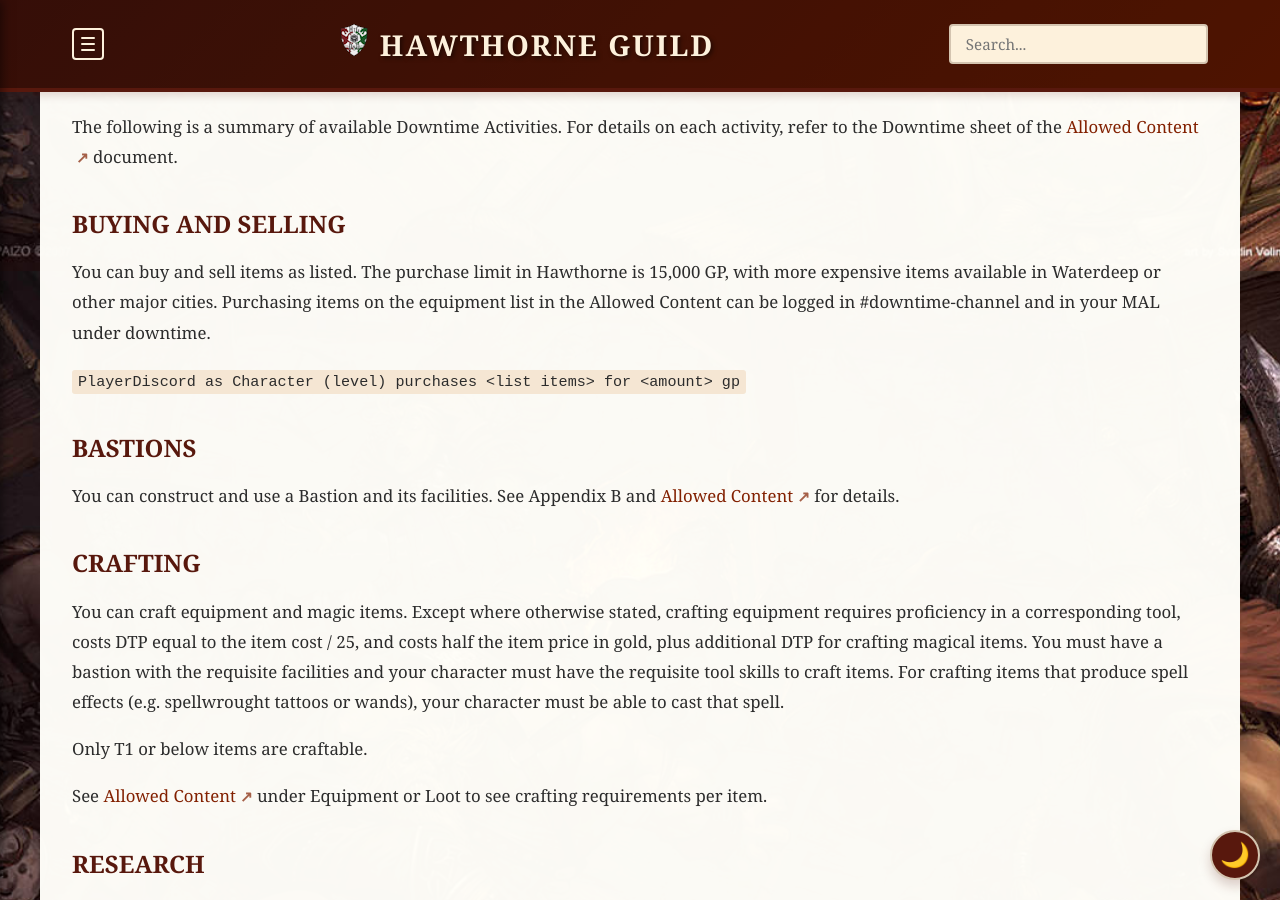
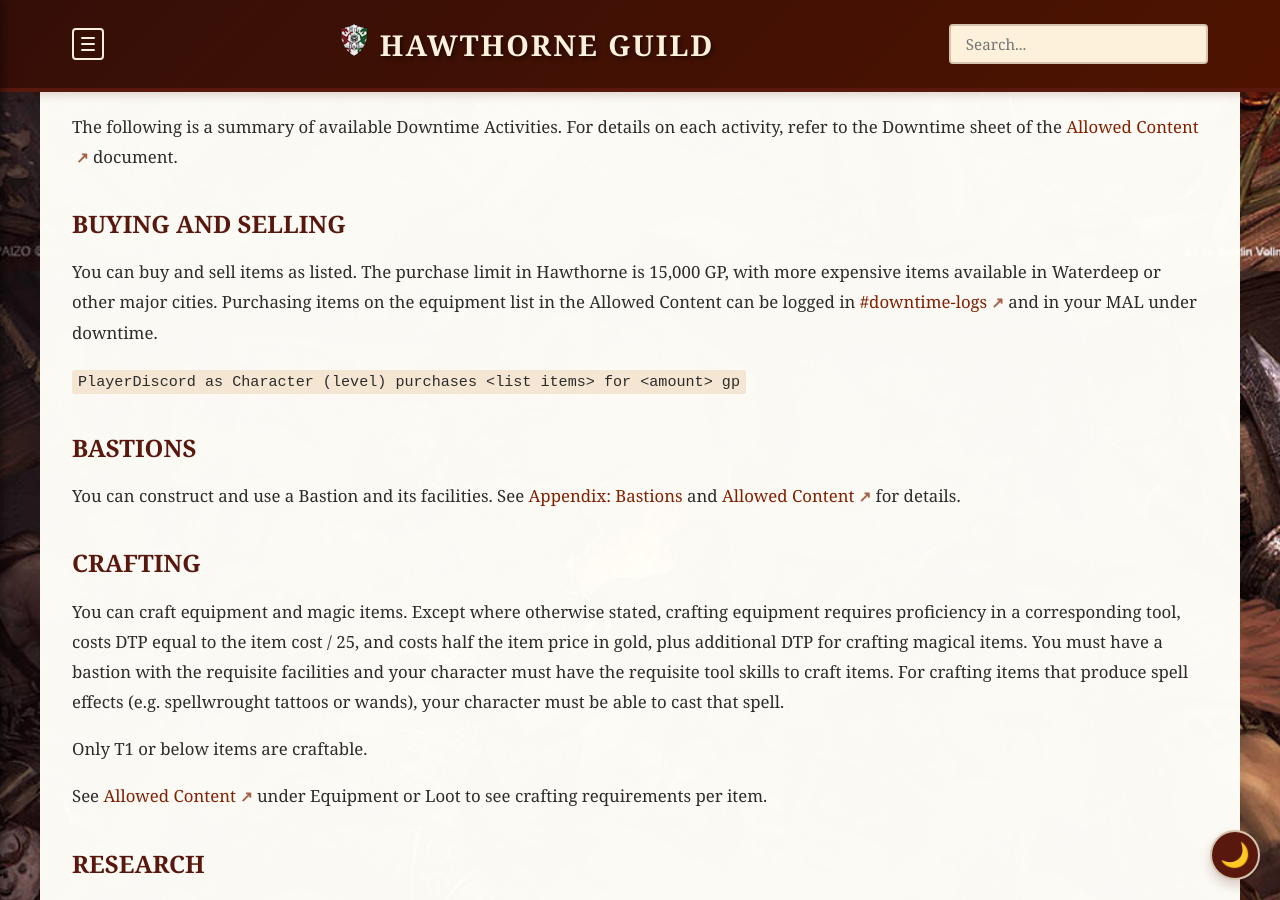
Before and after one commit to coconutswallow/Guides, a Jekyll site: the page built from _playersguide/downtime.md, in a window 1280 px wide and 900 px high, scrolled down 629 px. Built offline with Jekyll 4.4.1, drawn with Linux system fonts in a browser that asks for light colours; comment, search, counter and statistics services are not loaded.

Commit message:
Update downtime.md

````diff
--- a/_playersguide/downtime.md
+++ b/_playersguide/downtime.md
@@ -17,13 +17,13 @@
 
 ### Buying and Selling
 
-You can buy and sell items as listed. The purchase limit in Hawthorne is 15,000 GP, with more expensive items available in Waterdeep or other major cities.  Purchasing items on the equipment list in the Allowed Content can be logged in #downtime-channel and in your MAL under downtime.
+You can buy and sell items as listed. The purchase limit in Hawthorne is 15,000 GP, with more expensive items available in Waterdeep or other major cities.  Purchasing items on the equipment list in the Allowed Content can be logged in <a href="https://discord.com/channels/308324031478890497/617830376257093640">#downtime-logs</a> and in your MAL under downtime.
 
 ```PlayerDiscord as Character (level) purchases <list items> for <amount> gp```
 
 ### Bastions
 
-You can construct and use a Bastion and its facilities. See Appendix B and <a href="https://docs.google.com/spreadsheets/d/1fBEv1yDNTD-vwUyK6pK_oiXg2K7OiltW35iFCqxyMTY/edit?gid=552371857#gid=552371857">Allowed Content</a> for details.
+You can construct and use a Bastion and its facilities. See [Appendix: Bastions](/Guides/playersguide/appendices/bastions/) and <a href="https://docs.google.com/spreadsheets/d/1fBEv1yDNTD-vwUyK6pK_oiXg2K7OiltW35iFCqxyMTY/edit?gid=552371857#gid=552371857">Allowed Content</a> for details.
 
 ### Crafting
 
````
